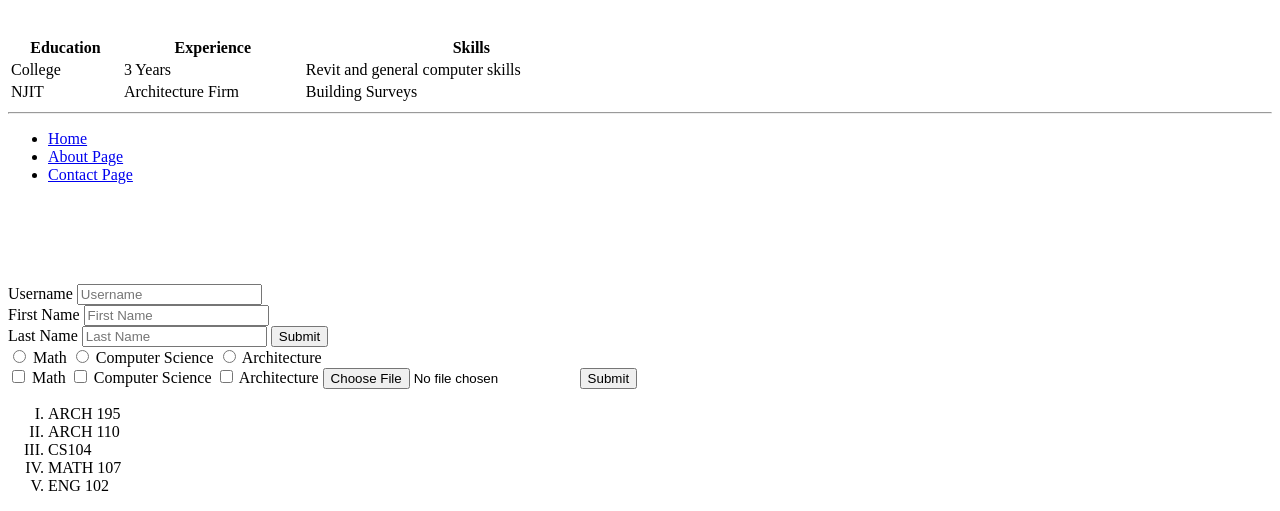
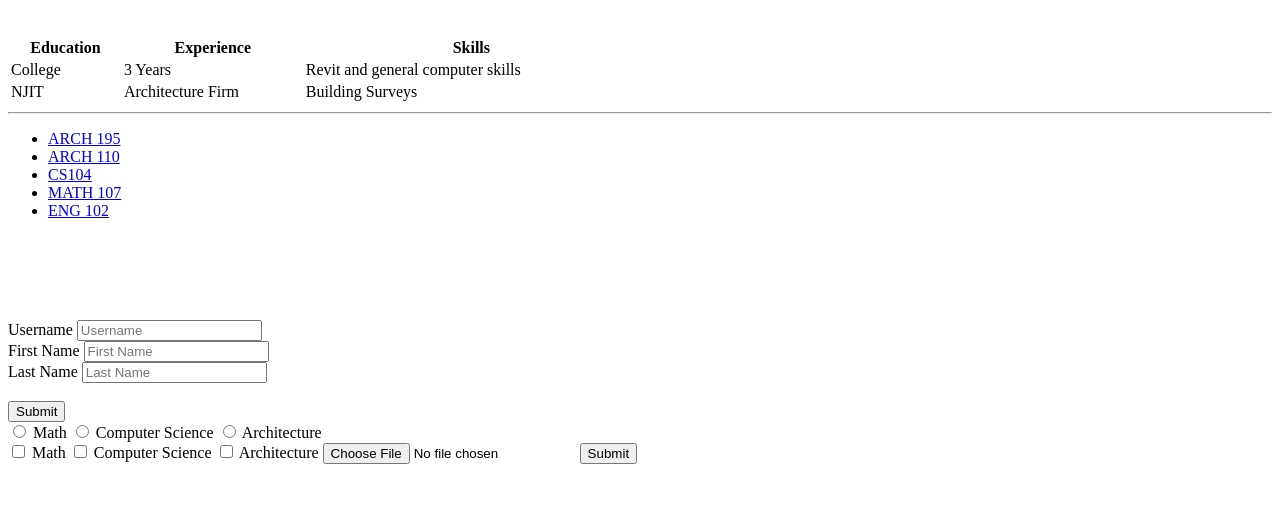
Before and after one commit to VanA112/Group-1-Homies, a plain HTML site: page (LAB-2 Ivan A).html in a window 1280 px wide. Shown: the part 449-960 px from the top of the page. After the commit the page ends 921 px from the top, so only its background shows below. Drawn offline with Linux system fonts and the light colour scheme.

Commit message:
UpdateV2 (LAB-2 Ivan A).html
Use this one

```diff
--- a/(LAB-2 Ivan A).html
+++ b/(LAB-2 Ivan A).html
@@ -50,9 +50,11 @@
 
     <div>
         <ul>
-            <li><a href="#">Home</a></li>
-            <li><a href="#">About Page</a></li>
-            <li><a href="#">Contact Page</a></li>
+            <li><a href="#">ARCH 195</a></li>
+            <li><a href="#">ARCH 110</a></li>
+            <li><a href="#">CS104</a></li>
+            <li><a href="#">MATH 107</a></li>
+            <li><a href="#">ENG 102</a></li>
         </ul>
     </div>
 
@@ -64,9 +66,9 @@
         <label for="text">First Name</label>
         <input type="text" placeholder="First Name"> <br>
         <label for="text">Last Name</label>
-        <input type="text" placeholder="Last Name">
+        <input type="text" placeholder="Last Name"> <br>
+        <br>
         <input type="submit">
-
         <br>
         <input type="radio" name="course"> Math
         <input type="radio" name="course"> Computer Science
@@ -82,13 +84,6 @@
 
     </form>
 </div>
-<div>
-    <ol type="I">
-        <li>ARCH 195</li>
-        <li>ARCH 110</li>
-        <li>CS104</li>
-        <li>MATH 107</li>
-        <li>ENG 102</li>
 </div>
 </body>
 </html>
```
